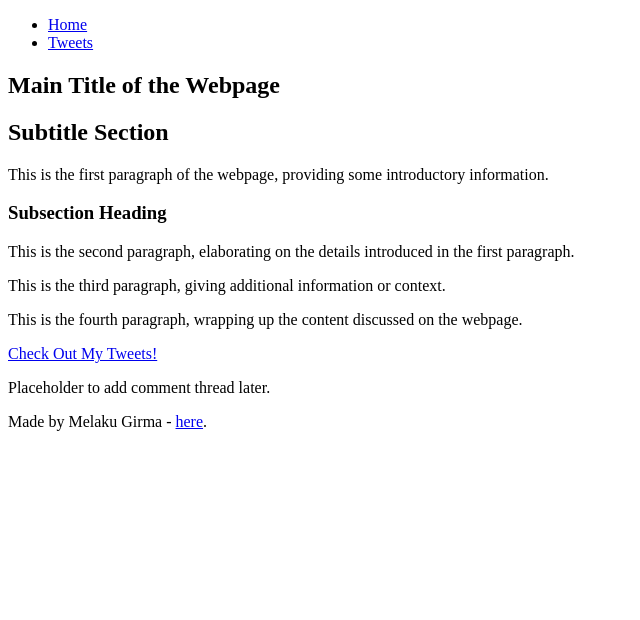
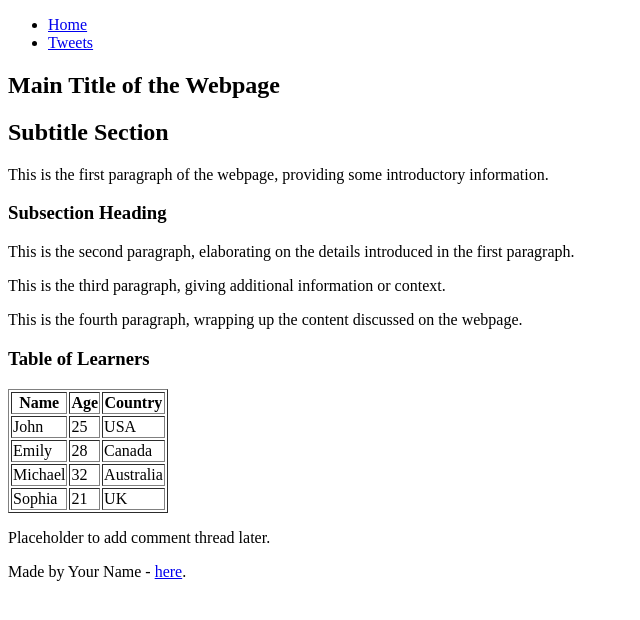
Before and after one commit to melaku471/My_First_Portfolio, a plain HTML site: page html_basic/index.html in a window 1280 px wide. Shown: the whole page, without its empty margins (0-640 px from the left). Drawn offline with Linux system fonts and the light colour scheme.

Commit message:
Add table of learners to index.html

```diff
--- a/html_basic/index.html
+++ b/html_basic/index.html
@@ -27,8 +27,42 @@
 
             <p>This is the fourth paragraph, wrapping up the content discussed on the webpage.</p>
 
-            <!-- Link to tweets.html -->
-            <p><a href="tweets.html">Check Out My Tweets!</a></p>
+            <!-- Table of Learners -->
+            <div>
+                <h3>Table of Learners</h3>
+                <table border="1">
+                    <thead>
+                        <tr>
+                            <th>Name</th>
+                            <th>Age</th>
+                            <th>Country</th>
+                        </tr>
+                    </thead>
+                    <tbody>
+                        <tr>
+                            <td>John</td>
+                            <td>25</td>
+                            <td>USA</td>
+                        </tr>
+                        <tr>
+                            <td>Emily</td>
+                            <td>28</td>
+                            <td>Canada</td>
+                        </tr>
+                        <tr>
+                            <td>Michael</td>
+                            <td>32</td>
+                            <td>Australia</td>
+                        </tr>
+                        <tr>
+                            <td>Sophia</td>
+                            <td>21</td>
+                            <td>UK</td>
+                        </tr>
+                    </tbody>
+                </table>
+            </div>
+
         </article>
 
         <aside>
@@ -37,7 +71,7 @@
     </main>
 
     <footer>
-        <p>Made by Melaku Girma - <a href="https://www.example.com" target="_blank">here</a>.</p>
+        <p>Made by Your Name - <a href="https://www.example.com" target="_blank">here</a>.</p>
     </footer>
 </body>
 </html>
```
